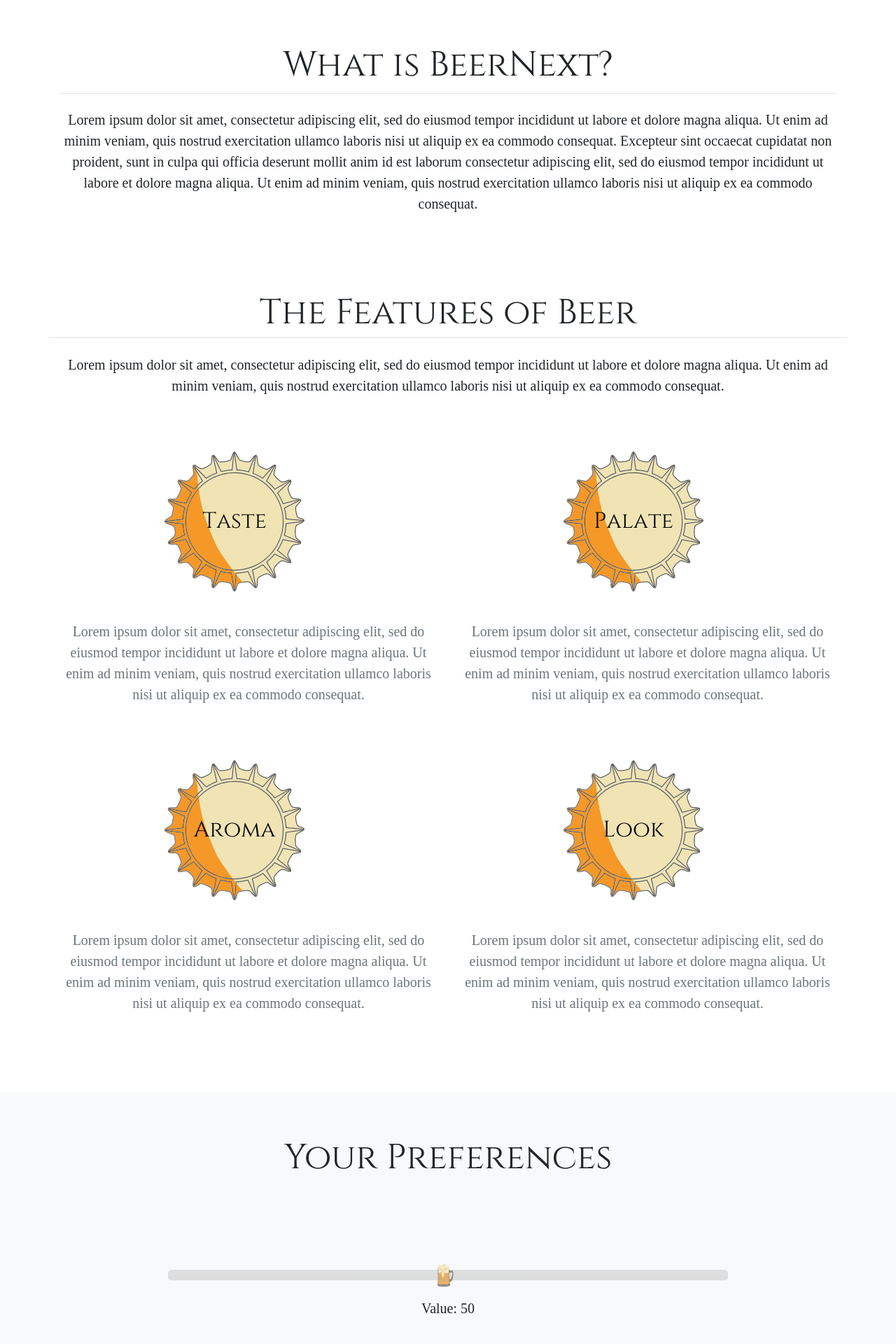
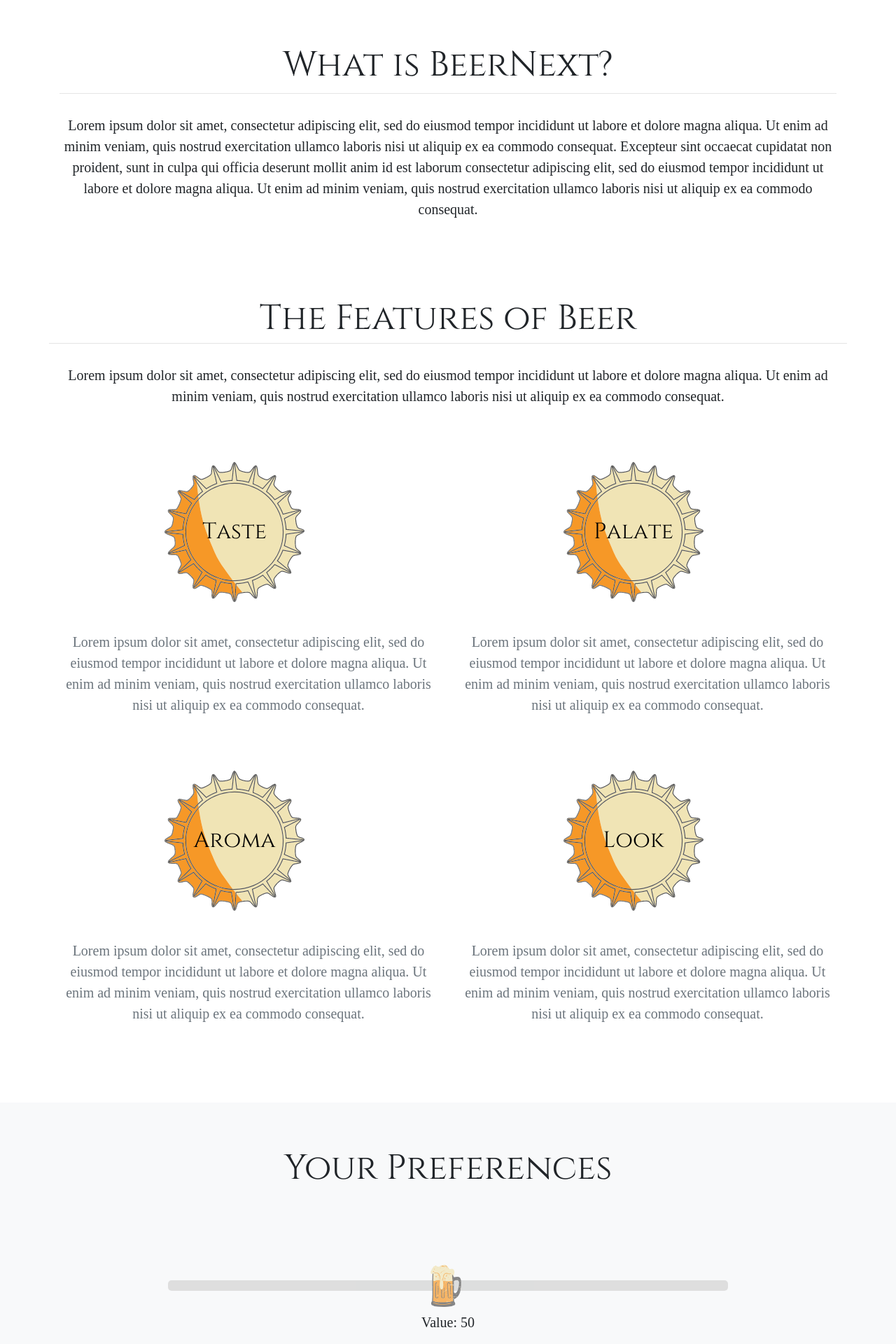
Before and after one commit to mactzu/PredictivePandas, a Flask app: page / in a window 1280 px wide. Shown: the part 801-2721 px from the top of the page at 70% size. Before the commit the page ends 2677 px from the top, so only its background shows below. Run offline with Flask 2, Linux system fonts and the light colour scheme; some libraries are stand-ins or nearby versions.

Commit message:
All sliders are functioning

```diff
--- a/work/pooja/templates/index.html
+++ b/work/pooja/templates/index.html
@@ -31,13 +31,11 @@
 
         }
 
-        #header-image {
-            padding: 0;
+        /* HERO IMAGE  */
+
+        .container-fluid {
             height: 100%;
-        }
-
-        #intro {
-            margin-top: 5%;
+            margin: 0;
         }
 
         .hero-image {
@@ -94,6 +92,11 @@
         .container-fluid {
             height: 100%;
             margin: 0;
+        }
+
+
+        #intro {
+            margin-top: 5%;
         }
 
         /* What is BeerNext? */
@@ -193,8 +196,8 @@
         .slider::-webkit-slider-thumb {
             -webkit-appearance: none;
             appearance: none;
-            width: 80px;
-            height: 80px;
+            width: 150px;
+            height: 150px;
             border: 0;
             background-image: url("../static/slider.png");
             background-size: contain;
@@ -204,8 +207,8 @@
         }
 
         .slider::-moz-range-thumb {
-            width: 80px;
-            height: 80px;
+            width: 150px;
+            height: 150px;
             border: 0;
             background: url("../static/slider.png");
             cursor: pointer;
@@ -231,6 +234,7 @@
 
         .slidecontainer, p{
             text-align: center;
+            margin-top: 30px;
         }
 
         .slider:hover {
@@ -370,6 +374,12 @@
     <div class = "slidecontainer">
         <input type="range" min="1" max="100" value="50" class="slider" id="myRange">
         <p>Value: <span id="demo"></span></p>
+        <input type="range" min="1" max="100" value="50" class="slider" id="myRange1">
+        <p>Value: <span id="demo1"></span></p>
+        <input type="range" min="1" max="100" value="50" class="slider" id="myRange2">
+        <p>Value: <span id="demo2"></span></p>
+        <input type="range" min="1" max="100" value="50" class="slider" id="myRange3">
+        <p>Value: <span id="demo3"></span></p>
     </div>
 </div>
 
@@ -402,6 +412,30 @@
             output.innerHTML = this.value;
             }
 
+        var slider1 = document.getElementById("myRange1");
+        var output1 = document.getElementById("demo1");
+        output1.innerHTML = slider.value;
+
+        slider1.oninput = function() {
+            output1.innerHTML = this.value;
+            }
+
+        var slider2 = document.getElementById("myRange2");
+        var output2 = document.getElementById("demo2");
+        output2.innerHTML = slider.value;
+
+        slider2.oninput = function() {
+            output2.innerHTML = this.value;
+            }
+
+        var slider3 = document.getElementById("myRange3");
+        var output3 = document.getElementById("demo3");
+        output3.innerHTML = slider.value;
+
+        slider3.oninput = function() {
+            output3.innerHTML = this.value;
+        }
+
     </script>
 
     <!-- Leaflet JavaScript -->
```
